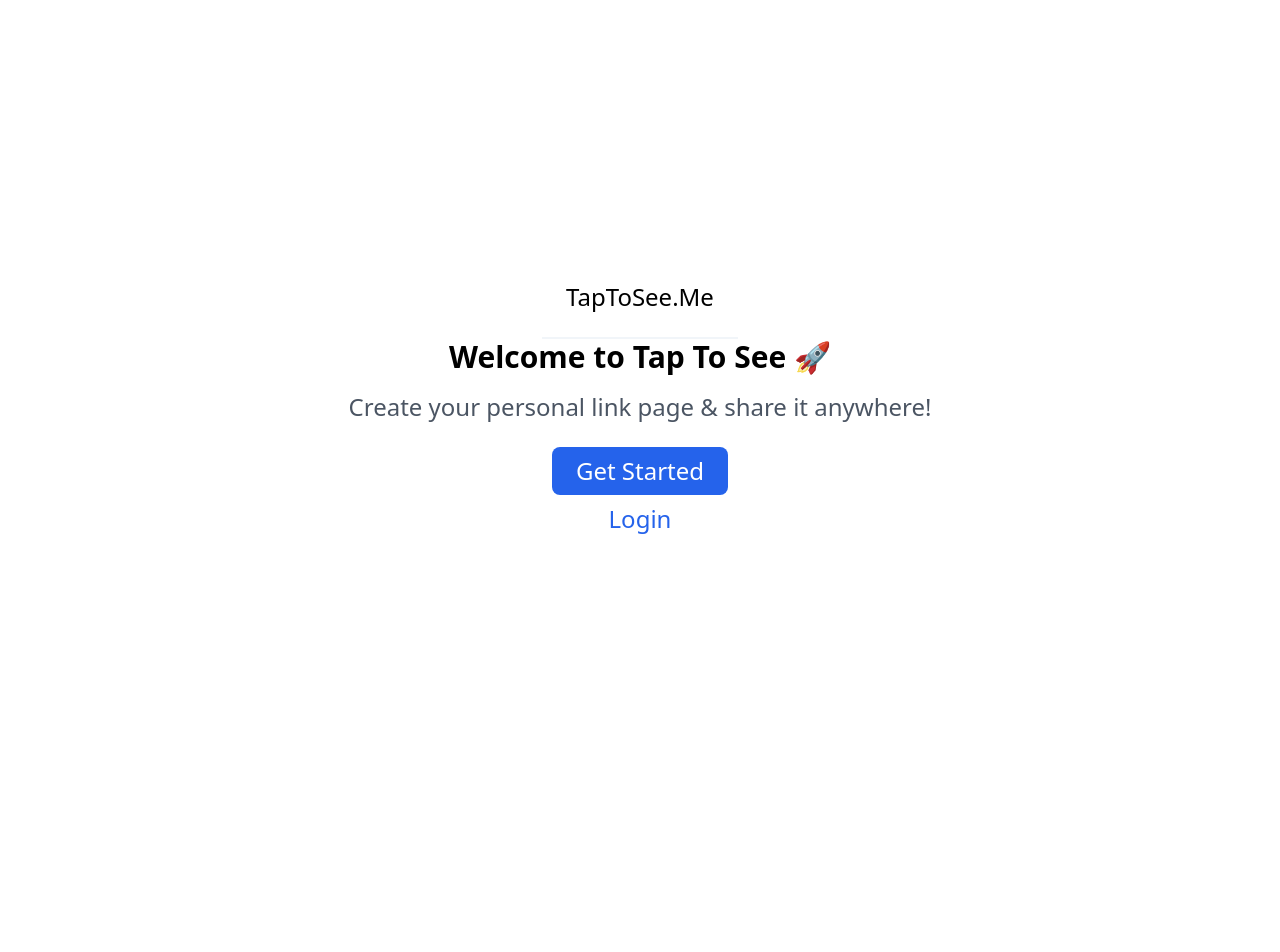
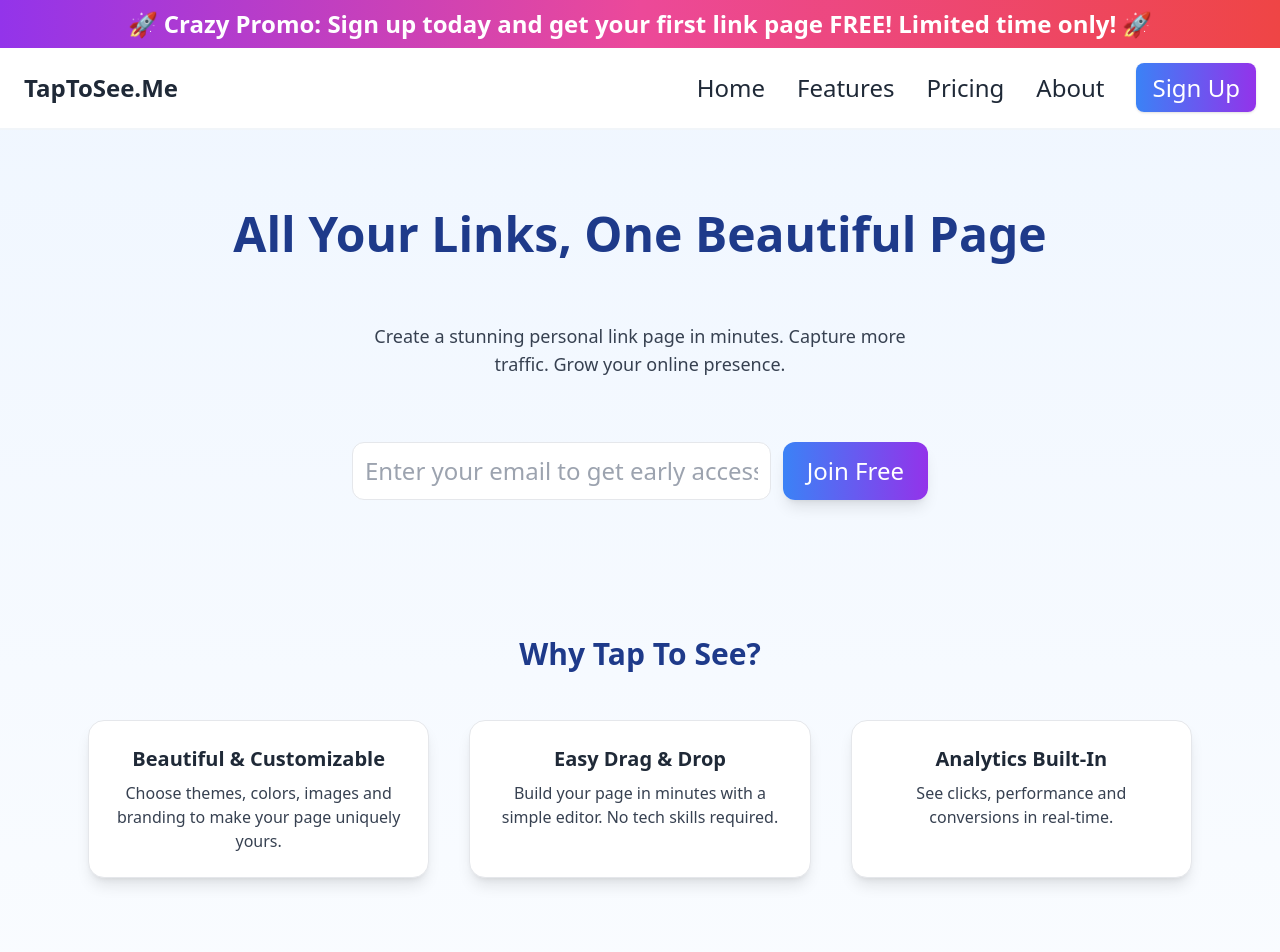
Before and after one commit to ejmichael/taptosee, a React (Create React App) app in the folder client/: page / in a window 1280 px wide. Shown: the top 952 px of the page. Before the commit the page ends 800 px from the top, so only its background shows below. Built offline with nearby package versions, Linux system fonts and the light colour scheme.

Commit message:
Added landing page draft

```diff
--- a/client/package.json
+++ b/client/package.json
@@ -8,6 +8,7 @@
     "@testing-library/react": "^16.2.0",
     "@testing-library/user-event": "^13.5.0",
     "axios": "^1.7.9",
+    "framer-motion": "^12.23.24",
     "react": "^19.0.0",
     "react-dom": "^19.0.0",
     "react-icons": "^5.5.0",
--- a/client/src/App.js
+++ b/client/src/App.js
@@ -1,10 +1,10 @@
 import './App.css';
-import { Routes, Route, Link } from 'react-router-dom'
+import { Routes, Route } from 'react-router-dom'
 import Home from './pages/Home';
 import Profile from './pages/Profile';
 import Dashboard from './pages/Dashboard';
 import Register from './pages/Register';
-import Navbar from './components/Navbar';
+//import Navbar from './components/Navbar';
 function App() {
   return (
     <div className="App text-2xl">
--- a/client/src/components/Navbar.jsx
+++ b/client/src/components/Navbar.jsx
@@ -1,14 +1,29 @@
-import React from 'react'
-import { Link } from 'react-router-dom'
+import React from 'react';
+import { Link } from 'react-router-dom';
 
 const Navbar = () => {
   return (
-    <div className='w-full p-6 border-b-2 border-slate-100 bg-white flex justify-center'>
-        <div className='font-medium'>
-            <Link to='/'>TapToSee.Me</Link>
+    <div className='w-full flex flex-col'>
+      {/* Promo Banner */}
+      <div className='w-full bg-gradient-to-r from-purple-600 via-pink-500 to-red-500 text-white text-center py-2 font-bold animate-pulse'>
+        🚀 Crazy Promo: Sign up today and get your first link page FREE! Limited time only! 🚀
+      </div>
+
+      {/* Main Navbar */}
+      <div className='w-full p-6 bg-white border-b-2 border-slate-100 flex justify-between items-center  mx-auto'>
+        <div className='text-2xl font-bold'>
+          <Link to='/'>TapToSee.Me</Link>
         </div>
+        <ul className='flex gap-8 font-medium'>
+          <li><Link to='/' className='hover:text-blue-600 transition-colors'>Home</Link></li>
+          <li><Link to='/features' className='hover:text-blue-600 transition-colors'>Features</Link></li>
+          <li><Link to='/pricing' className='hover:text-blue-600 transition-colors'>Pricing</Link></li>
+          <li><Link to='/about' className='hover:text-blue-600 transition-colors'>About</Link></li>
+          <li><Link to='/auth/register' className='bg-gradient-to-r from-blue-500 to-purple-600 text-white px-4 py-2 rounded-lg shadow hover:opacity-90 transition-all'>Sign Up</Link></li>
+        </ul>
+      </div>
     </div>
-  )
-}
+  );
+};
 
-export default Navbar
+export default Navbar;
--- a/client/src/pages/Home.jsx
+++ b/client/src/pages/Home.jsx
@@ -1,23 +1,148 @@
-import React from 'react'
-import { Link } from 'react-router-dom'
-import Navbar from '../components/Navbar'
+import React from "react";
+import { Link } from "react-router-dom";
+import Navbar from "../components/Navbar";
+import { motion } from "framer-motion";
+import AllSocials from '../assets/all-socials.png'
+export default function Home() {
+  return (
+    <div className="min-h-screen flex flex-col bg-gradient-to-b from-blue-50 via-white to-blue-50 text-gray-800">
+      <Navbar />
 
-const Home = () => {
-  return (
-    <div className="flex flex-col items-center justify-center h-screen text-center">
-        <div>
-            <Navbar/>
+      {/* Hero Section */}
+      <section className="flex flex-col items-center text-center mt-20  px-6 relative">
+        <motion.h1
+          initial={{ opacity: 0, y: 30 }}
+          animate={{ opacity: 1, y: 0 }}
+          transition={{ duration: 0.6 }}
+          className="text-3xl md:text-5xl font-bold mb-16 text-blue-900"
+        >
+          All Your Links, One Beautiful Page
+        </motion.h1>
+        <motion.p
+          initial={{ opacity: 0 }}
+          animate={{ opacity: 1 }}
+          transition={{ delay: 0.2, duration: 0.6 }}
+          className="text-gray-700 md:text-lg max-w-xl mb-16"
+        >
+          Create a stunning personal link page in minutes. Capture more traffic. Grow your online presence.
+        </motion.p>
+
+        {/* Email capture */}
+        <form className="flex flex-col md:flex-row gap-3 w-full max-w-xl mb-10">
+          <input
+            type="email"
+            placeholder="Enter your email to get early access"
+            className="flex-1 px-3 py-3 border rounded-xl focus:outline-none focus:ring-2 focus:ring-blue-400 transition-all"
+          />
+          <motion.button
+            whileHover={{ scale: 1.05 }}
+            whileTap={{ scale: 0.95 }}
+            type="submit"
+            className="bg-gradient-to-r from-blue-500 to-purple-600 text-white px-6 py-3 rounded-xl font-medium shadow-lg hover:opacity-90 transition-all"
+          >
+            Join Free
+          </motion.button>
+        </form>
+      </section>
+
+      {/* Features Section */}
+      <section className="mt-24 px-6 max-w-6xl mx-auto">
+        <h2 className="text-3xl font-bold text-center mb-12 text-blue-900">Why Tap To See?</h2>
+        <div className="grid md:grid-cols-3 gap-10">
+          <motion.div whileHover={{ y: -5 }} className="p-6 bg-white border rounded-2xl shadow-lg transition-all">
+            <h3 className="text-xl font-semibold mb-2">Beautiful & Customizable</h3>
+            <p className="text-gray-700 text-base">Choose themes, colors, images and branding to make your page uniquely yours.</p>
+          </motion.div>
+          <motion.div whileHover={{ y: -5 }} className="p-6 bg-white border rounded-2xl shadow-lg transition-all">
+            <h3 className="text-xl font-semibold mb-2">Easy Drag & Drop</h3>
+            <p className="text-gray-700 text-base">Build your page in minutes with a simple editor. No tech skills required.</p>
+          </motion.div>
+          <motion.div whileHover={{ y: -5 }} className="p-6 bg-white border rounded-2xl shadow-lg transition-all">
+            <h3 className="text-xl font-semibold mb-2">Analytics Built-In</h3>
+            <p className="text-gray-700 text-base">See clicks, performance and conversions in real-time.</p>
+          </motion.div>
         </div>
-        <h1 className="text-3xl font-bold mb-4">Welcome to Tap To See 🚀</h1>
-        <p className="text-gray-600 mb-6">Create your personal link page & share it anywhere!</p>
-        <Link to="/auth/register" className="bg-blue-600 text-white px-6 py-2 rounded-lg">
-            Get Started
-        </Link>
-        <Link to="/login" className="text-blue-600 hover:text-blue-300 px-6 py-2 rounded-lg">
-            Login
-        </Link>
+      </section>
+
+      {/* How It Helps / How It Works Section */}
+      <section className="mt-24 px-6 max-w-6xl mx-auto">
+        <h2 className="text-3xl font-bold text-center mb-10 text-blue-900">How Tap To See Helps You</h2>
+        <div className="flex flex-col md:flex-row items-center gap-12">
+          {/* Left Block: Features */}
+          <div className="flex-1 grid grid-cols-2 gap-6">
+            <motion.div whileHover={{ y: -5 }} className="p-6 bg-blue-100 border rounded-2xl  transition-all text-center">
+              <h3 className="text-xl font-semibold mb-2">All Links in One Place</h3>
+              <p className="text-gray-700 text-base">Share all your social, business, and personal links with one simple URL, making it easy for followers to connect with you.</p>
+            </motion.div>
+            <motion.div whileHover={{ y: -5 }} className="p-6 bg-purple-100 border rounded-2xl shadow-lg transition-all text-center">
+              <h3 className="text-xl font-semibold mb-2">Track Clicks & Engagement</h3>
+              <p className="text-gray-700 text-base">Get detailed analytics for every link you share so you can understand your audience and improve engagement.</p>
+            </motion.div>
+            <motion.div whileHover={{ y: -5 }} className="p-6 bg-pink-100 border rounded-2xl shadow-lg transition-all text-center">
+              <h3 className="text-xl font-semibold mb-2">Grow Your Online Presence</h3>
+              <p className="text-gray-700 text-base">Turn your single link page into a powerful marketing tool to boost traffic, followers, and conversions.</p>
+            </motion.div>
+            <motion.div whileHover={{ y: -5 }} className="p-6 bg-green-100 border rounded-2xl shadow-lg transition-all text-center">
+              <h3 className="text-xl font-semibold mb-2">Easy to Share</h3>
+              <p className="text-gray-700 text-base">Copy your page link and share it on social media, email, or messaging apps effortlessly.</p>
+            </motion.div>
+          </div>
+
+          {/* Right Block: Image */}
+          <div className="flex-1 flex items-center justify-center">
+            <motion.div className="rounded-2xl overflow-hidden">
+              <img src={AllSocials} alt="App demo" className="w-full h-auto" />
+            </motion.div>
+          </div>
+        </div>
+      </section>
+
+      {/* Stats Section */}
+      <section className="mt-24 px-6 bg-gradient-to-r from-blue-100 to-purple-100 py-16 text-center rounded-2xl mx-6 md:mx-24">
+        <h2 className="text-3xl font-bold mb-8 text-blue-900">Trusted by Thousands</h2>
+        <div className="flex flex-col md:flex-row justify-around gap-8">
+          <div>
+            <span className="text-4xl font-bold text-blue-800">10k+</span>
+            <p className="text-gray-700">Creators</p>
+          </div>
+          <div>
+            <span className="text-4xl font-bold text-blue-800">200k+</span>
+            <p className="text-gray-700">Clicks Tracked</p>
+          </div>
+          <div>
+            <span className="text-4xl font-bold text-blue-800">50k+</span>
+            <p className="text-gray-700">Pages Created</p>
+          </div>
+        </div>
+      </section>
+
+      {/* CTA Section */}
+      <section className="text-center mt-24 mb-20 px-6">
+        <h2 className="text-3xl font-bold mb-6 text-blue-900">Ready to Grow Your Online Presence?</h2>
+        <p className="text-gray-700 mb-8">Create your first link page in under 60 seconds.</p>
+        <motion.div whileHover={{ scale: 1.05 }} whileTap={{ scale: 0.95 }}>
+          <Link to="/auth/register" className="bg-gradient-to-r from-blue-500 to-purple-600 text-white text-base px-10 py-4 rounded-xl font-medium shadow-lg hover:opacity-90 transition-all">
+            Get Started Now
+          </Link>
+        </motion.div>
+      </section>
+      {/* Pricing Section */}
+      <section className="mt-24 px-6 max-w-4xl mx-auto mb-20 bg-gradient-to-r from-blue-100 to-purple-100 p-10 rounded-2xl text-center shadow-lg">
+        <h2 className="text-3xl font-bold mb-6 text-blue-900">Special Launch Offer - 90% off!</h2>
+        <p className="text-gray-700 mb-8">Get full access to Tap To See at an unbeatable price. 7-day cancellation period. No risk, just growth!</p>
+        <div className="p-8 bg-white rounded-2xl shadow-xl">
+          <h3 className="text-2xl font-bold mb-4">Unlimited Plan</h3>
+          <p className="text-gray-700 mb-6">All features included: full customization, analytics, priority support, and more.</p>
+          <span className="text-4xl font-extrabold text-blue-800 mb-10 block">only R 48.99/month</span>
+          <motion.div whileHover={{ scale: 1.05 }} whileTap={{ scale: 0.95 }}>
+            <Link to="/auth/register" className="bg-gradient-to-r from-blue-500 to-purple-600 text-white text-lg px-10 py-4 mt-10 rounded-xl font-bold shadow-lg hover:opacity-90 transition-all">
+              Join Now
+            </Link>
+          </motion.div>
+          <p className="text-sm text-gray-500 mt-10">Cancel anytime within 7 days for a full refund.</p>
+        </div>
+      </section>
+
     </div>
-  )
+  );
 }
-
-export default Home
```
Also changed, not shown: client/src/assets/all-socials.png (added), 1 other file (tests, documents, lock files or other folders).
